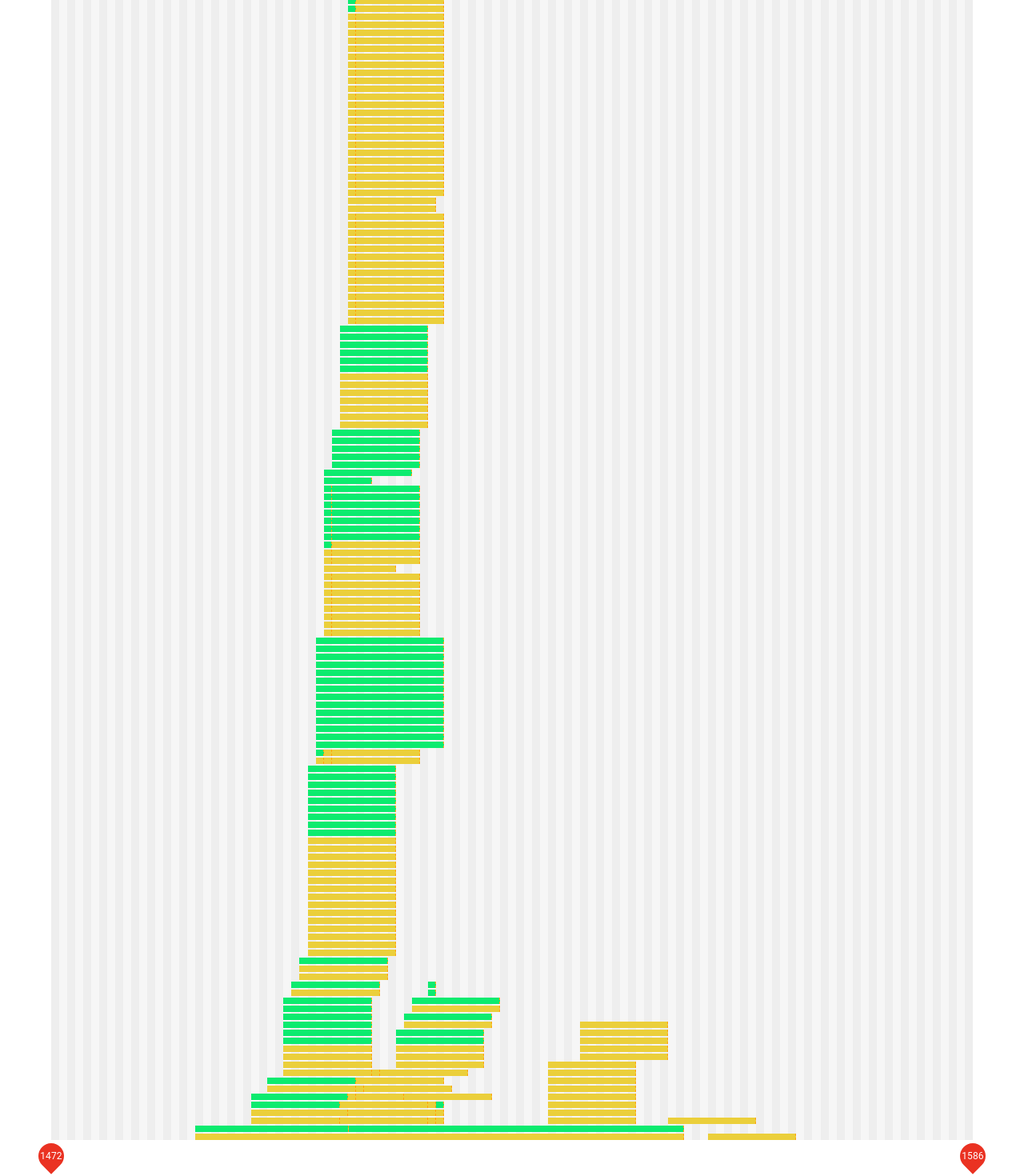
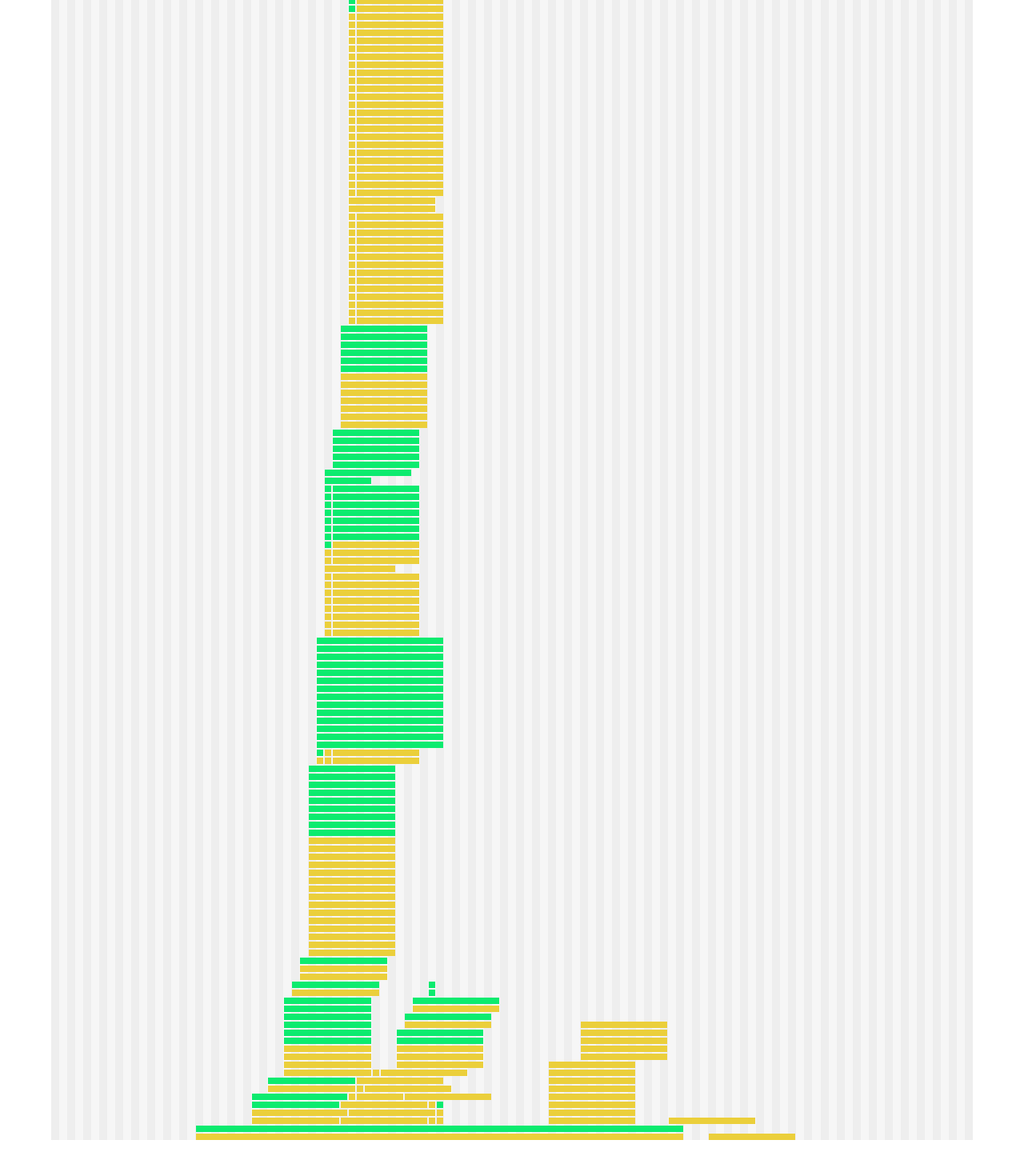
Before and after one commit to d-kuznetsov/cranach-timeline, a Next.js app: page / in a window 1280 px wide. Shown: the part 320-1790 px from the top of the page at 80% size. Built offline with nearby package versions, Linux system fonts and the light colour scheme.

Commit message:
add some little change withe to improve appearance

```diff
--- a/src/components/Navigation/index.jsx
+++ b/src/components/Navigation/index.jsx
@@ -33,6 +33,7 @@ export function NavigationComponent({ items, link, onChange }) {
             label={label}
             value={link}
             icon={<IconComponent />}
+            showLabel={true}
           ></BottomNavigationAction>
         );
       })}
--- a/src/components/RangeSlider/index.jsx
+++ b/src/components/RangeSlider/index.jsx
@@ -36,7 +36,7 @@ export function RangeSliderComponent({ initialRange, minValue, maxValue, onChang
       max={maxValue}
       onChange={handleRangeChange}
       onChangeCommitted={onChange}
-      valueLabelDisplay="on"
+      valueLabelDisplay="auto"
     />
   );
 }
--- a/src/components/TimeLine/TimeLine.module.scss
+++ b/src/components/TimeLine/TimeLine.module.scss
@@ -21,7 +21,6 @@
 }
 
 .item {
-  border-right: 1px dashed;
   background-color: green;
   position: absolute;
   z-index: 2;
--- a/src/components/TimeLine/index.jsx
+++ b/src/components/TimeLine/index.jsx
@@ -73,6 +73,7 @@ export function TimelineComponent({ period, items }) {
   const yearList = getYearList(period);
   const { modifiedItems, maxOffsetFactor } = withAdditionalProps(yearList, items);
   const itemsByYear = getItemsByYear(modifiedItems);
+  console.log(itemsByYear);
   return (
     <div className={styles.container}>
       <div className={styles.displayArea} style={{ height: OFFSET * (maxOffsetFactor + 1) }}>
@@ -80,8 +81,9 @@ export function TimelineComponent({ period, items }) {
           <div key={year} data-year={year} className={styles.year}>
             {!itemsByYear[year]
               ? null
-              : itemsByYear[year].map(
-                  ({ offsetFactor, periodLength, categoryId, images, dating }) => (
+              : itemsByYear[year]
+                  .filter((item) => item.periodLength)
+                  .map(({ offsetFactor, periodLength, categoryId, images, dating }) => (
                     <Tooltip
                       key={offsetFactor}
                       enterDelay={1000}
@@ -94,16 +96,17 @@ export function TimelineComponent({ period, items }) {
                       }
                     >
                       <div
+                        data-key={offsetFactor}
                         className={styles.item}
                         style={{
+                          marginLeft: "1px",
                           bottom: `${OFFSET * offsetFactor}px`,
-                          width: `${100 * periodLength}%`,
+                          width: `calc(${100 * periodLength}% - 2px)`,
                           backgroundColor: CATEGORIES[categoryId].mainColor,
                         }}
                       ></div>
                     </Tooltip>
-                  )
-                )}
+                  ))}
           </div>
         ))}
       </div>
```
